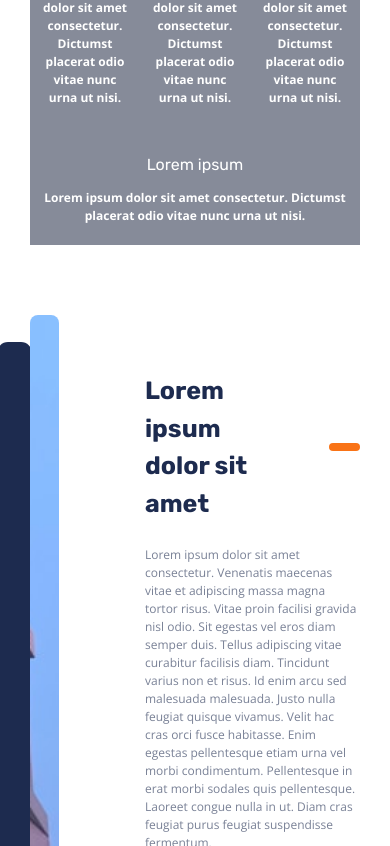
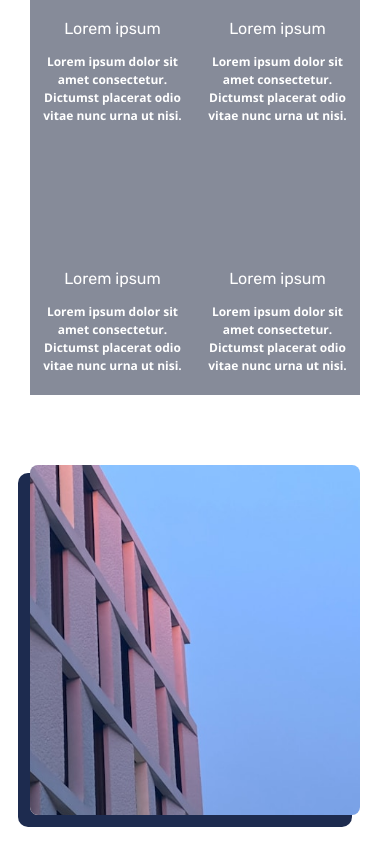
Before and after one commit to dazzlerabhi30800/wcs-ida, a React (Vite) app: page /service in a window 390 px wide. Shown: the part 818-1664 px from the top of the page. Built offline with nearby package versions, Linux system fonts and the light colour scheme.

Commit message:
service page responsive

```diff
--- a/src/Btns/DesignWrapper.jsx
+++ b/src/Btns/DesignWrapper.jsx
@@ -7,7 +7,7 @@ const DesignWrapper = () => {
   const { designData } = useGlobalContext();
   return (
     <section className={`${styles.marginT}`}>
-      <div className={`${styles.marginX} ${styles.flexCol} gap-40`}>
+      <div className={`${styles.marginX} ${styles.flexCol} gap-20 lg:gap-40`}>
         {designData?.map((data, index) => (
           <DesignComp data={data} order={index + 1} />
         ))}
--- a/src/Components/WhyChooseUs.jsx
+++ b/src/Components/WhyChooseUs.jsx
@@ -10,7 +10,7 @@ const WhyChooseUs = () => {
     <section className={`${styles.marginT}`}>
       <div className={`${styles.marginX} ${styles.flexCol} gap-14`}>
         <SectionHeader title="Our Featured" heading="Why Choose Us" align="center" />
-        <div className="flex flex-wrap min-h-[350px] md:h-[420px] lg:h-[536px]">
+        <div className="columns-2 md:columns-4 gap-0 w-full">
           {whyChooseData?.map((data, index) => (
             <WhyChooseComp data={data} key={index} />
           ))}
--- a/src/styles/DesignComp.jsx
+++ b/src/styles/DesignComp.jsx
@@ -6,14 +6,14 @@ import LearnMoreBtn from "../Btns/LearnMoreBtn";
 const DesignComp = ({ data: { img, title, info }, order }) => {
   return (
     <div
-      className={`${styles.flexRow} ${
-        order % 2 === 0 && "flex-row-reverse"
-      } gap-[86px] [&>div]:basis-1/2`}
+      className={`${styles.flexResponsiveLarge} lg:items-center ${
+        order % 2 === 0 && "lg:flex-row-reverse"
+      } gap-16 xl:gap-[86px] lg:[&>div]:basis-1/2`}
     >
       <div
         className={`${
-          order % 2 === 0 ? "shadow-new" : "shadow-new-reverse"
-        } w-full h-[672px] rounded-lg `}
+          order % 2 === 0 ? `${styles.shadow}` : `${styles.shadowReverse}`
+        } w-full h-[350px] sm:h-[400px] md:h-[500px] xl:h-[642px] rounded-lg `}
       >
         <img
           src={img}
--- a/src/styles/WhyChooseComp.jsx
+++ b/src/styles/WhyChooseComp.jsx
@@ -4,7 +4,7 @@ import { fontStyles, styles } from "../style";
 const WhyChooseComp = ({ data: { title, info } }) => {
   return (
     <div
-      className={`bg-mediumBlue/50 ${styles.flexCol} justify-end items-center gap-3 pt-4 md:pt-0 md:gap-4 px-2 pb-5 md:px-4 md:pb-8 text-center h-inherit flex-1 w-full text-white`}
+      className={`bg-mediumBlue/50 ${styles.flexCol} justify-end items-center gap-3 pt-4 md:pt-0 md:gap-4 px-2 pb-5 md:px-4 md:pb-8 text-center w-full text-white h-[250px] md:h-[420px] lg:h-[536px]`}
     >
       <h4 className={`${fontStyles.h4}`}>{title}</h4>
       <p className={`${fontStyles.p1} font-bold font-openSans`}>{info}</p>
```
